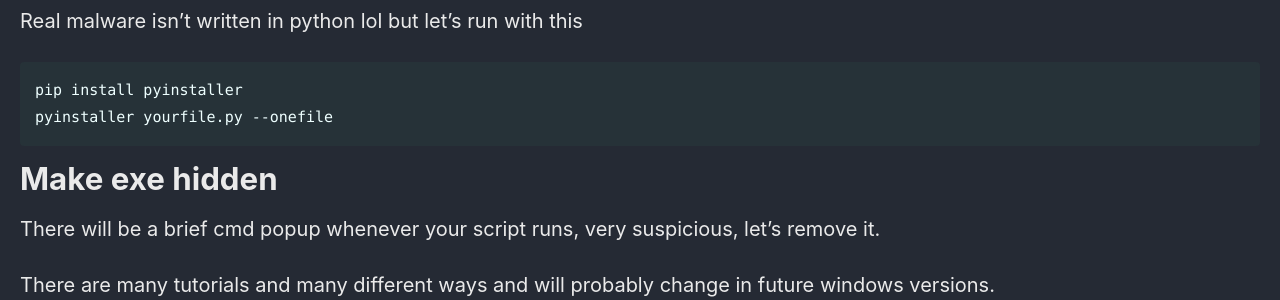
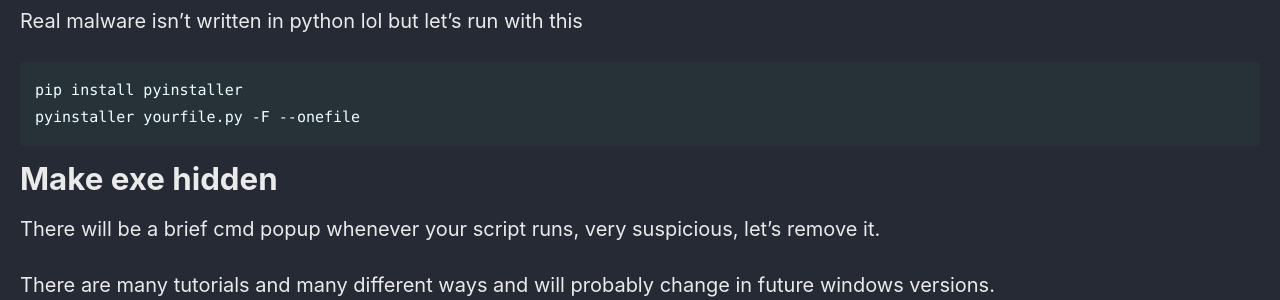
Before and after one commit to Connor-McCartney/Connor-McCartney.github.io, a Jekyll site: the page built from _pages/misc/basic-malware.md, in a window 1280 px wide. Shown: the part 472-772 px from the top of the page. Built offline with Jekyll 4.4.1, drawn with Linux system fonts in a browser that asks for light colours; cached includes are drawn as plain includes; our own code applies the rules of GitHub Pages for plain Markdown files.

````diff
--- a/_pages/misc/basic-malware.md
+++ b/_pages/misc/basic-malware.md
@@ -16,7 +16,7 @@ Real malware isn't written in python lol but let's run with this
 
 ```
 pip install pyinstaller
-pyinstaller yourfile.py --onefile
+pyinstaller yourfile.py -F --onefile
 ```
 
 # Make exe hidden
````
